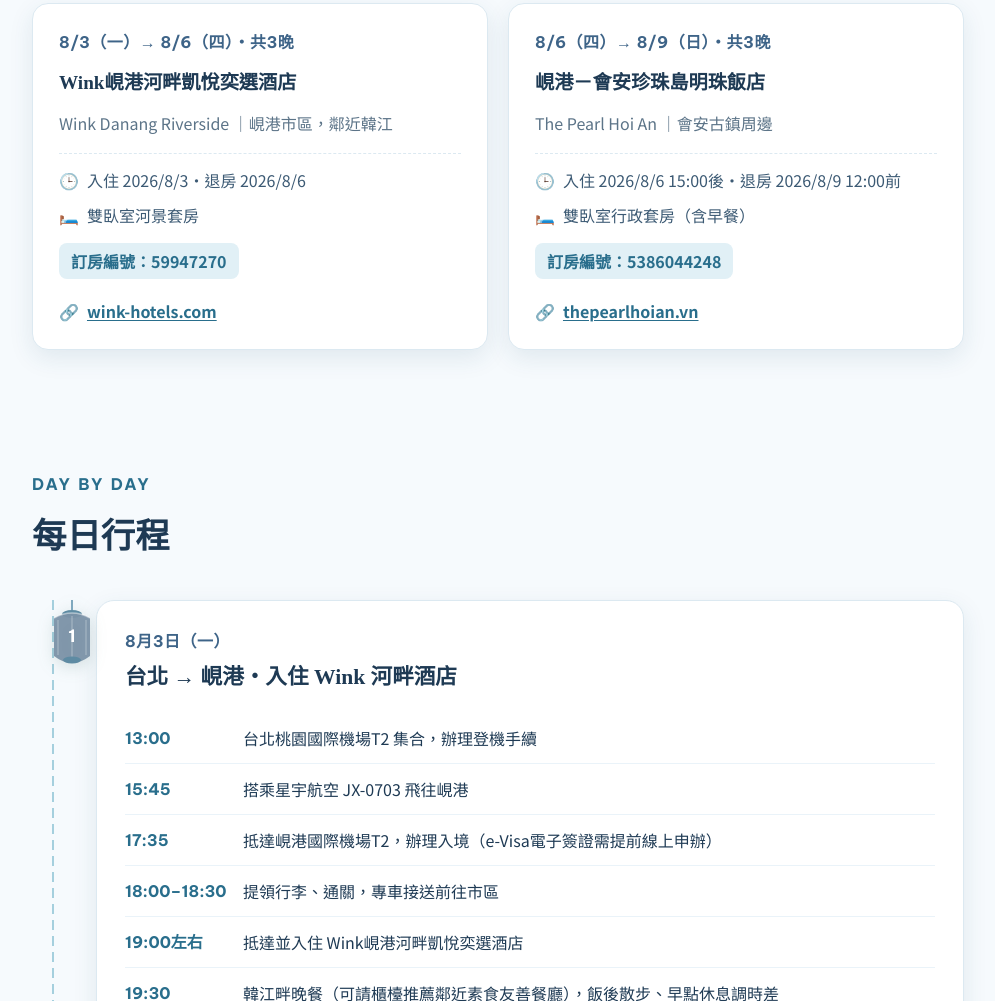
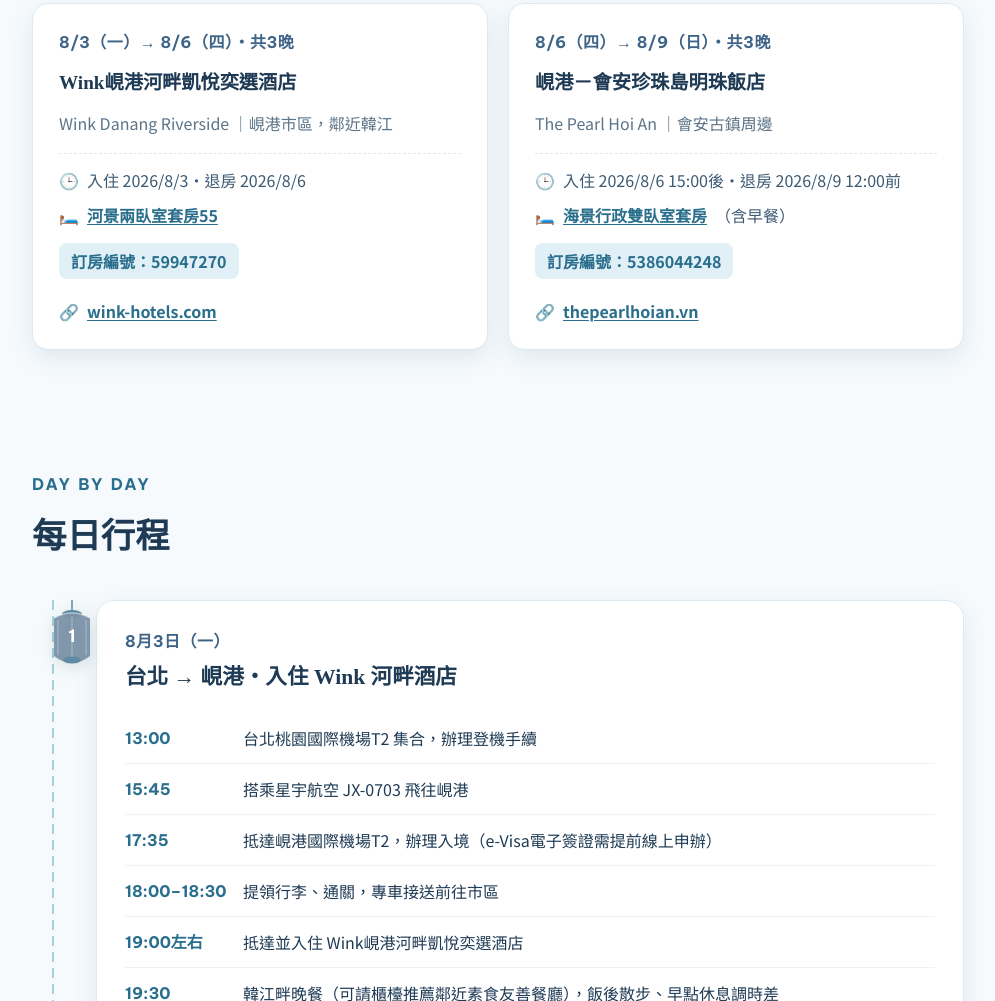
Before and after one commit to Kao725-TW/FT2026A1, a plain HTML site: page index.html in a window 1280 px wide. Shown: the part 1262-2263 px from the top of the page, without its empty margins (142-1137 px from the left). Drawn offline with Linux system fonts and the light colour scheme.

Commit message:
Add files via upload

```diff
--- a/index.html
+++ b/index.html
@@ -336,7 +336,7 @@
       <div class="hotel-area">Wink Danang Riverside ｜峴港市區，鄰近韓江</div>
       <div class="hotel-details">
         <div class="row"><span class="k">🕒</span><span>入住 2026/8/3・退房 2026/8/6</span></div>
-        <div class="row"><span class="k">🛏️</span><span>雙臥室河景套房</span></div>
+        <div class="row"><span class="k">🛏️</span><a href="https://www.hyatt.com/unscripted-by-hyatt/en-US/vn102-wink-danang-riverside" target="_blank" rel="noopener">河景兩臥室套房55</a></div>
       </div>
       <div class="hotel-confirm">訂房編號：59947270</div>
       <div class="row" style="margin-top:8px;"><span class="k">🔗</span><a href="https://wink-hotels.com/hotel/wink-icon-danang-riverside/" target="_blank" rel="noopener">wink-hotels.com</a></div>
@@ -347,7 +347,7 @@
       <div class="hotel-area">The Pearl Hoi An ｜會安古鎮周邊</div>
       <div class="hotel-details">
         <div class="row"><span class="k">🕒</span><span>入住 2026/8/6 15:00後・退房 2026/8/9 12:00前</span></div>
-        <div class="row"><span class="k">🛏️</span><span>雙臥室行政套房（含早餐）</span></div>
+        <div class="row"><span class="k">🛏️</span><a href="https://thepearlhoian.vn/cn/deluxe-ocean-view" target="_blank" rel="noopener">海景行政雙臥室套房</a><span>（含早餐）</span></div>
       </div>
       <div class="hotel-confirm">訂房編號：5386044248</div>
       <div class="row" style="margin-top:8px;"><span class="k">🔗</span><a href="https://thepearlhoian.vn/en" target="_blank" rel="noopener">thepearlhoian.vn</a></div>
```
